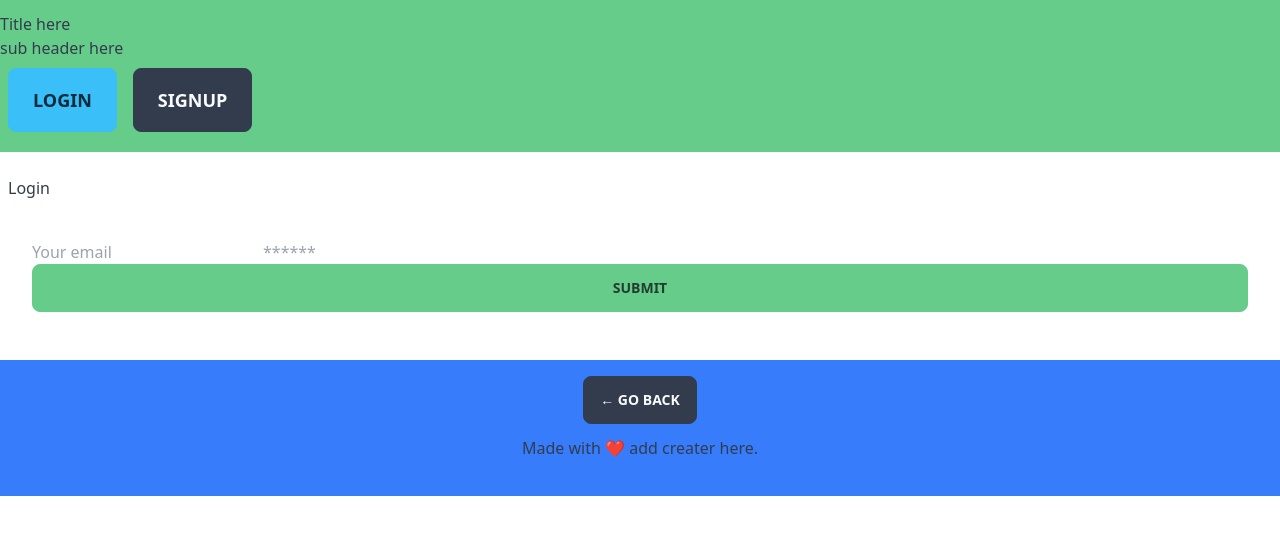
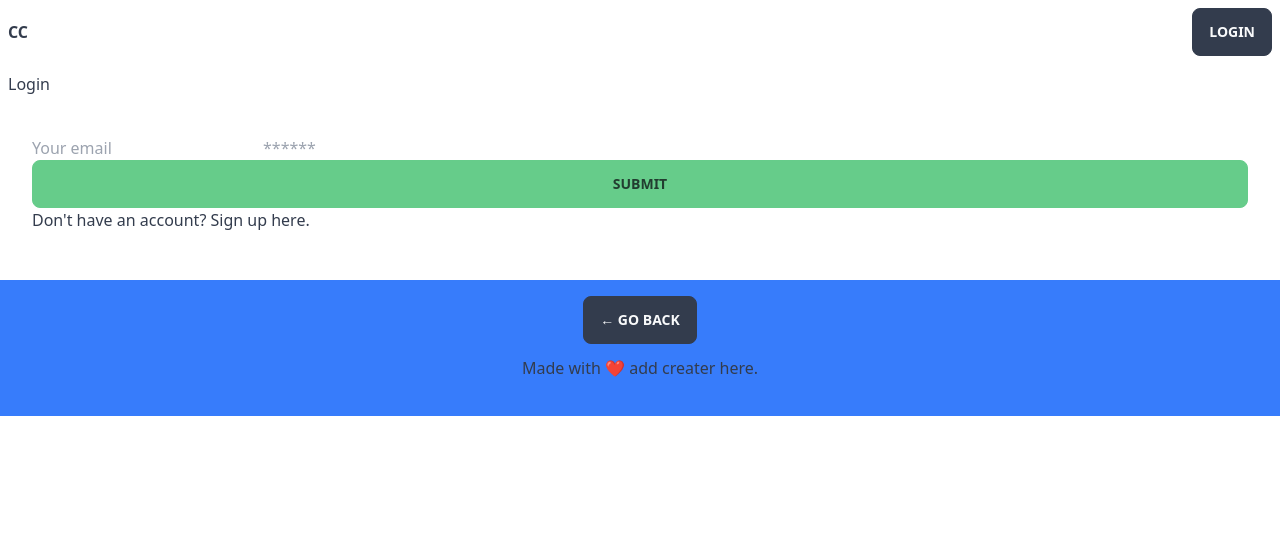
Before and after one commit to jcg0/code-collective-project-3, a React (Create React App) app in the folder client/: page /login in a window 1280 px wide. Shown: the top 534 px of the page. Built offline with nearby package versions, Linux system fonts and the light colour scheme.

Commit message:
Updated Header/nav component, added in routes to login and signup. NEEDS PRETTIFY-ING

```diff
--- a/client/src/components/Header/index.js
+++ b/client/src/components/Header/index.js
@@ -1,7 +1,7 @@
-import React from 'react';
-import { Link } from 'react-router-dom';
+import React from "react";
+import { Link } from "react-router-dom";
 
-import Auth from '../../utils/auth';
+import Auth from "../../utils/auth";
 
 const Header = () => {
   const logout = (event) => {
@@ -9,35 +9,62 @@ const Header = () => {
     Auth.logout();
   };
   return (
-    <header className="bg-primary text-light mb-4 py-3 flex-row align-center">
-      <div className="container flex-row justify-space-between-lg justify-center align-center">
-        <div>
-          <Link className="text-light" to="/">
-            <h1 className="m-0">Title here</h1>
-          </Link>
-          <p className="m-0">sub header here</p>
+    <div className="navbar base-100">
+      <div className="flex-1">
+        <p><b>CC</b></p>
       </div>
-        <div>
+      <div className="flex-none gap-2">
         {Auth.loggedIn() ? (
           <>
-
-              <button className="btn btn-lg btn-light m-2" onClick={logout}>
-                Logout
-              </button>
+          <div className="form-control">
+            <input
+              type="text"
+              placeholder="Search"
+              className="input input-bordered"
+            />
+          </div>
+          <div className="dropdown dropdown-end">
+            <label tabIndex={0} className="btn btn-ghost btn-circle avatar">
+              <div className="w-10 rounded-full">
+                <img src="/images/stock/photo-1534528741775-53994a69daeb.jpg" />
+              </div>
+            </label>
+            <ul
+              tabIndex={0}
+              className="mt-3 p-2 shadow menu menu-compact dropdown-content bg-base-100 rounded-box w-52"
+            >
+              <li>
+                <a className="justify-between">
+                  Home
+                </a>
+              </li>
+              <li>
+                <a>Profile</a>
+              </li>
+              <li>
+                <a>Friends</a>
+              </li>
+              <li>
+                <a>Chat</a>
+              </li>
+              <li>
+                <a>Settings</a>
+              </li>
+              <li>
+                <a>Logout</a>
+              </li>
+            </ul>
+          </div>
           </>
           ) : (
           <>
-              <Link className="btn btn-lg btn-info m-2" to="/login">
-                Login
-              </Link>
-              <Link className="btn btn-lg btn-light m-2" to="/signup">
-                Signup
-              </Link>
+          <div className="navbar-end">
+            <Link to="/login"><a className="btn">Login</a></Link>
+          </div>
           </>
         )}
       </div>
     </div>
-    </header>
   );
 };
 
--- a/client/src/pages/Login.js
+++ b/client/src/pages/Login.js
@@ -76,6 +76,9 @@ const Login = (props) => {
                 >
                   Submit
                 </button>
+                <Link to="/signup">
+                <p>Don't have an account? Sign up here.</p>
+                </Link>
               </form>
             )}
 
--- a/client/tailwind.config.js
+++ b/client/tailwind.config.js
@@ -4,8 +4,16 @@ module.exports = {
   theme: {
     extend: {},
   },
+  plugins: [require("daisyui")],
+
   daisyui: {
-    themes: ["emerald", "forest", "cupcake" ],
+    styled: true,
+    themes: ["emerald", "dark", "cupcake" ],
+    base: true,
+    utils: true,
+    logs: true,
+    rtl: false,
+    prefix: "",
+    darkTheme: "dark",
   },
-  plugins: [require("daisyui")],
 }
```
Lines whose indentation alone changed are shown as unchanged.
